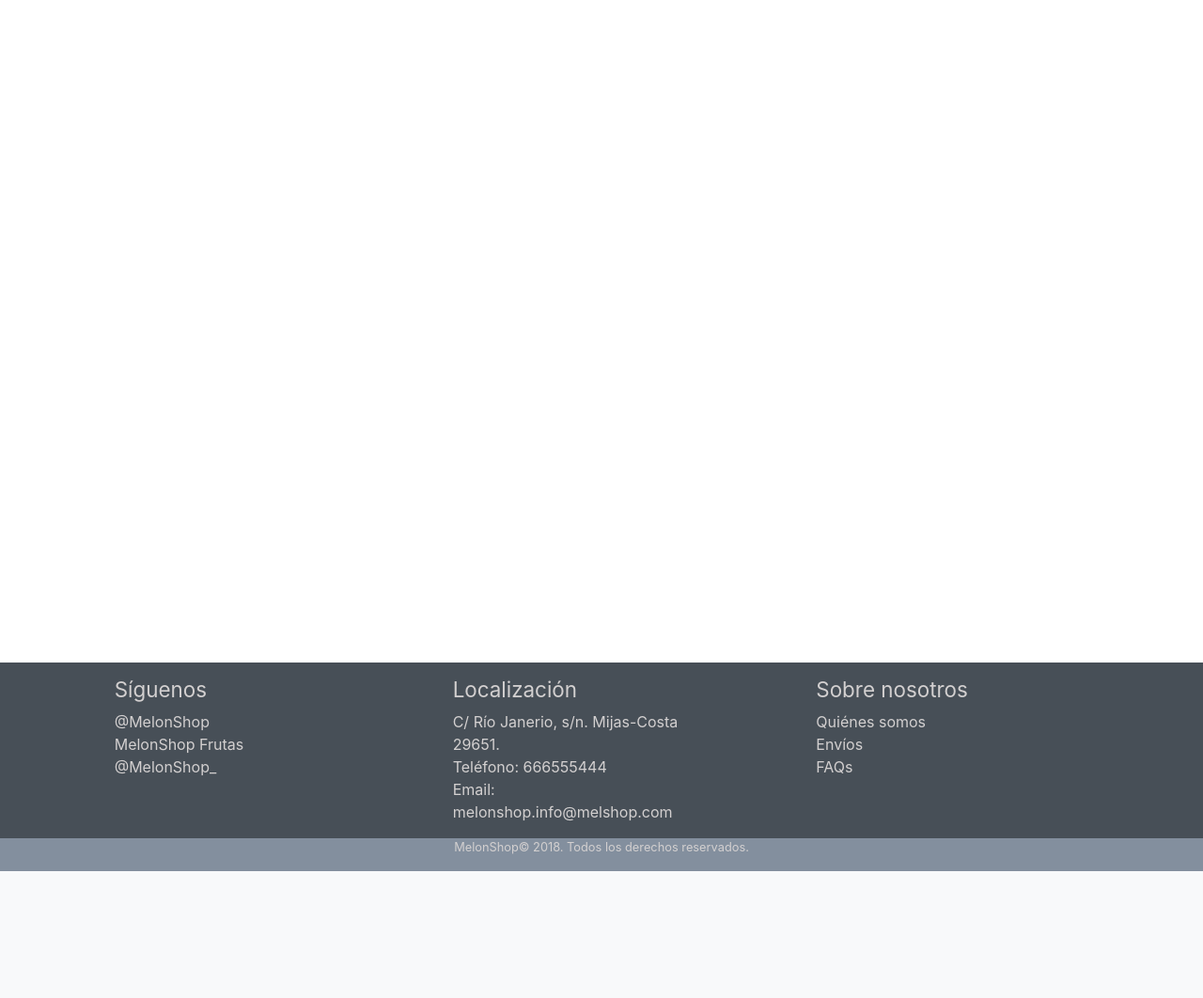
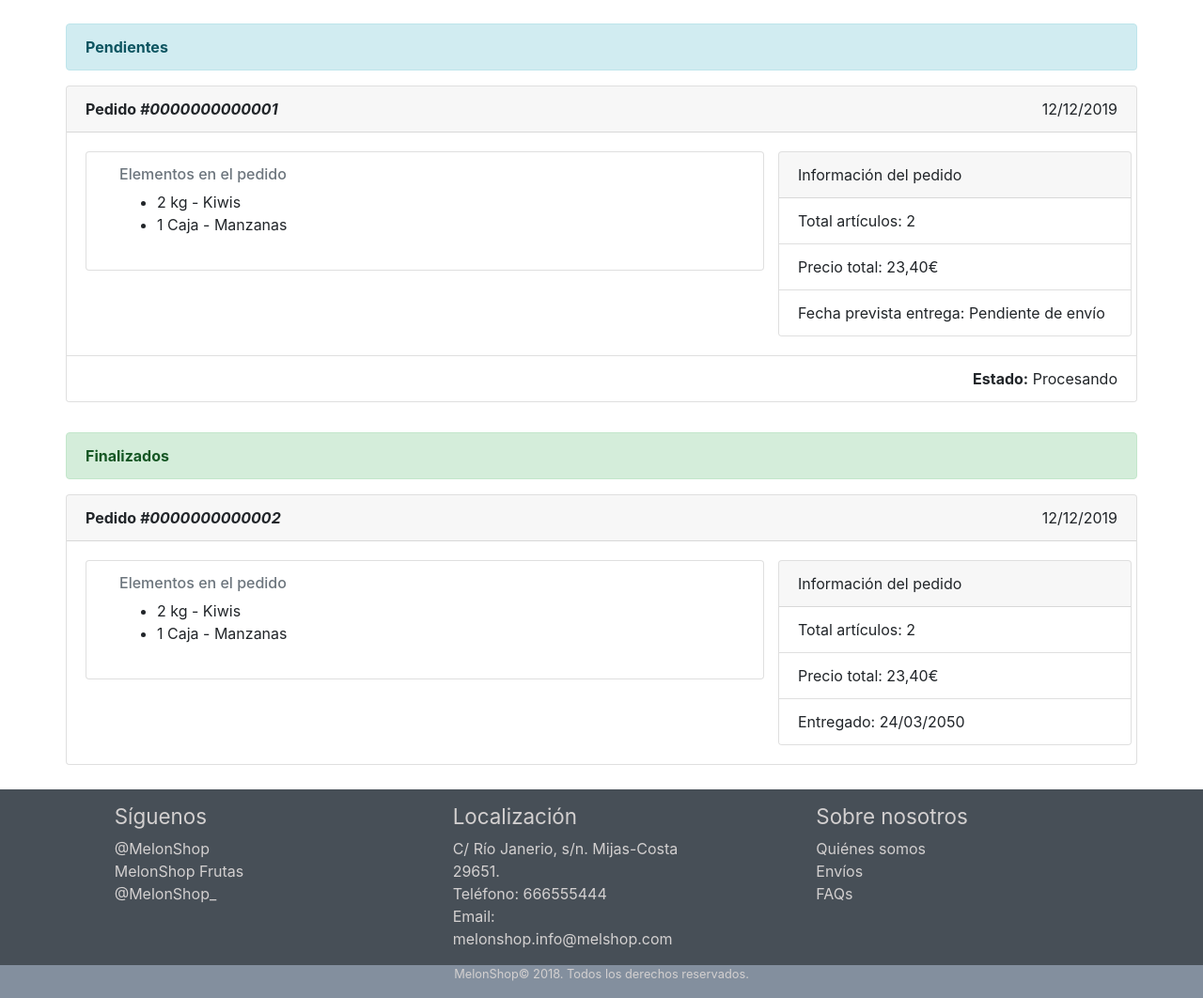
Before and after one commit to ipradasgomez/melonshop, a PHP site: page /orders.php in a window 1280 px wide. Shown: the part 80-1142 px from the top of the page at 94% size. Before the commit the page ends 1007 px from the top, so only its background shows below. Run offline with PHP 8.4, Linux system fonts and the light colour scheme; the visitor is signed in with stand-in values (Sample User, id 1); style sheets or scripts are compiled from the project's sources.

Commit message:
Template pedidos

```diff
--- a/web/templates/orders.tpl
+++ b/web/templates/orders.tpl
@@ -1,5 +1,87 @@
 {include file="header.tpl" title="Melon Shop" new=$new logoTitle="MelonShop" mostrarBarra=true
 usuarioConectado=true}
 
+<div class="row">
+    <div class="alert alert-info col-12" role="alert">
+        <strong>Pendientes</strong>
+    </div>
+    <div class="card col-12 p-0 mb-3">
+        <div class="card-header">
+            <div class="d-inline"><b>Pedido <em>#0000000000001</em></b></div>
+            <div class="float-right d-inline">12/12/2019</div>
+        </div>
+        <div class="card-body">
+            <div class="row">
 
+                <div class="col-8">
+                    <div class="card col-12">
+                        <div class="card-body">
+                            <h6 class="card-subtitle mb-2 text-muted">Elementos en el pedido</h6>
+                            <ul>
+                                <li>2 kg - Kiwis</li>
+                                <li>1 Caja - Manzanas</li>
+                            </ul>
+                        </div>
+                    </div>
+                </div>
+                <div class="col-4">
+                    <div class="row">
+                        <div class="card col-12 p-0">
+                            <div class="card-header">
+                                Información del pedido
+                            </div>
+                            <ul class="list-group list-group-flush">
+                                <li class="list-group-item">Total artículos: 2</li>
+                                <li class="list-group-item">Precio total: 23,40€</li>
+                                <li class="list-group-item">Fecha prevista entrega: Pendiente de envío</li>
+                            </ul>
+                        </div>
+                    </div>
+                </div>
+            </div>
+        </div>
+        <ul class="list-group list-group-flush">
+            <li class="list-group-item text-right"><b>Estado:</b> Procesando</li>
+        </ul>
+    </div>
+    <div class="alert alert-success col-12 mt-3" role="alert">
+        <strong>Finalizados</strong>
+    </div>
+    <div class="card col-12 p-0 mb-3">
+        <div class="card-header">
+            <div class="d-inline"><b>Pedido <em>#0000000000002</em></b></div>
+            <div class="float-right d-inline">12/12/2019</div>
+        </div>
+        <div class="card-body">
+            <div class="row">
+
+                <div class="col-8">
+                    <div class="card col-12">
+                        <div class="card-body">
+                            <h6 class="card-subtitle mb-2 text-muted">Elementos en el pedido</h6>
+                            <ul>
+                                <li>2 kg - Kiwis</li>
+                                <li>1 Caja - Manzanas</li>
+                            </ul>
+                        </div>
+                    </div>
+                </div>
+                <div class="col-4">
+                    <div class="row">
+                        <div class="card col-12 p-0">
+                            <div class="card-header">
+                                Información del pedido
+                            </div>
+                            <ul class="list-group list-group-flush">
+                                <li class="list-group-item">Total artículos: 2</li>
+                                <li class="list-group-item">Precio total: 23,40€</li>
+                                <li class="list-group-item">Entregado: 24/03/2050</li>
+                            </ul>
+                        </div>
+                    </div>
+                </div>
+            </div>
+        </div>
+    </div>
+</div>
 {include file="footer.tpl"}
```
